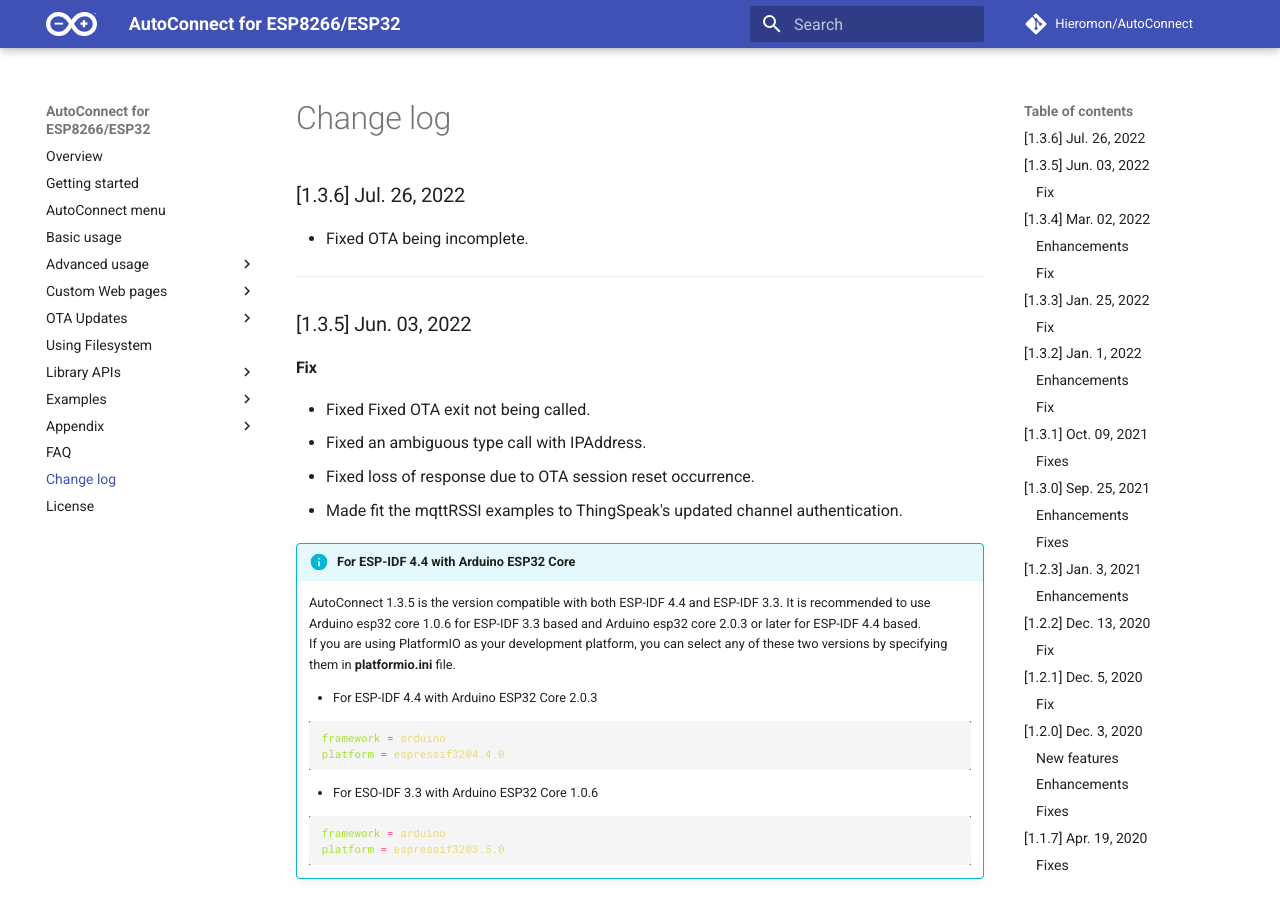
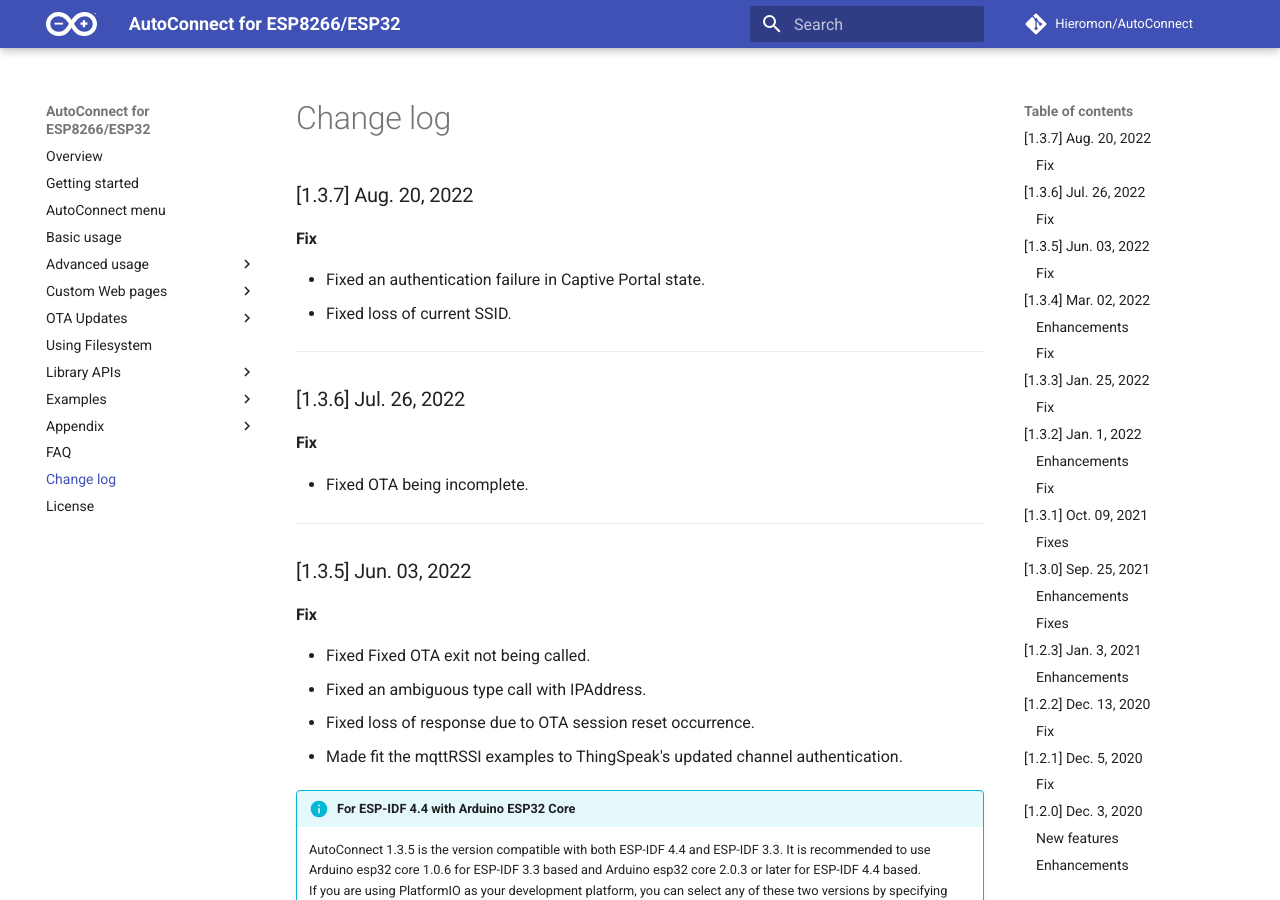
Before and after one commit to Hieromon/AutoConnect, an MkDocs documentation site: the page built from mkdocs/changelog.md, in a window 1280 px wide and 900 px high. Built offline with MkDocs 1.6.1 and Material for MkDocs 9.7.7, drawn with Linux system fonts in a browser that asks for light colours; nearby versions of some CDN libraries; comment, search, counter and statistics services are not loaded.

Commit message:
Got to the 1.3.7 change log.

```diff
--- a/mkdocs/changelog.md
+++ b/mkdocs/changelog.md
@@ -1,4 +1,14 @@
+### [1.3.7] Aug. 20, 2022
+
+#### Fix
+
+- Fixed an authentication failure in Captive Portal state.
+- Fixed loss of current SSID.
+
+---
 ### [1.3.6] Jul. 26, 2022
+
+#### Fix
 
 - Fixed OTA being incomplete.
 
```
Also changed, not shown: README.md (+4 -0 lines).
